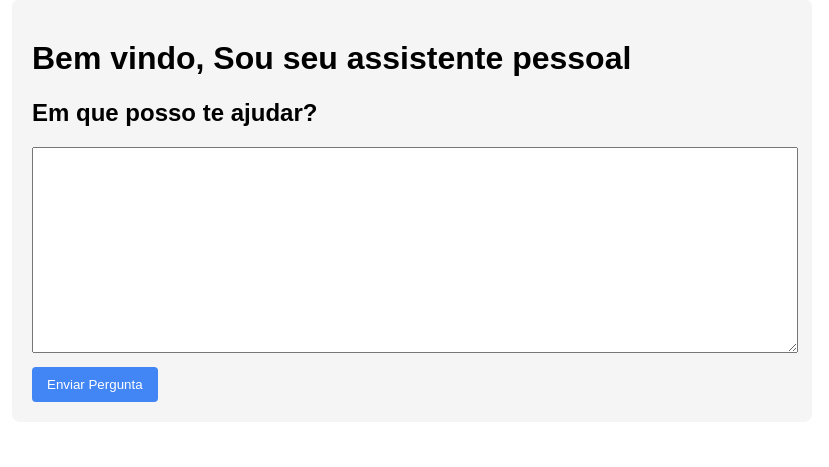
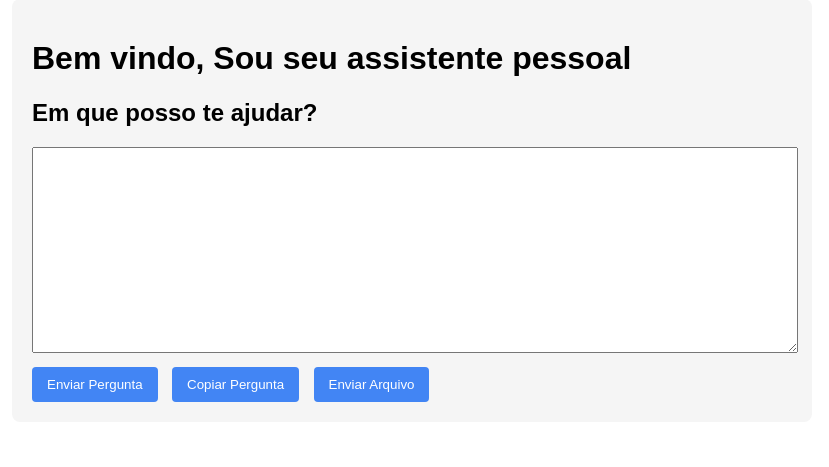
Before and after one commit to marcelquin/IA_Assistent_especialista, a Flask app: page / in a window 1280 px wide. Shown: the part 36-503 px from the top of the page, without its empty margins (228-1057 px from the left). Run offline with Flask 3, Linux system fonts and the light colour scheme.

Commit message:
adião de arquivo

```diff
--- a/app/templates/index.html
+++ b/app/templates/index.html
@@ -51,6 +51,9 @@
             <textarea id="pergunta" required></textarea>
 			<br/>
             <button onclick="enviarPergunta()">Enviar Pergunta</button>
+            <button onclick="copiarPergunta()">Copiar Pergunta</button>
+            <input type="file" id="arquivo" accept=".txt,.pdf,.docx" style="display: none;">
+            <button onclick="document.getElementById('arquivo').click()">Enviar Arquivo</button>
         </div>
 
         {% if resposta %}
@@ -65,11 +68,64 @@
 </html>
 
 <script>
-function copiarResposta() {
+function handleFileUpload(event) {
+    const file = event.target.files[0];
+    if (!file) return;
+
+    const reader = new FileReader();
+    reader.onload = function(e) {
+        document.getElementById('pergunta').value = e.target.result;
+    };
+    reader.readAsText(file);
+}
+
+document.getElementById('arquivo').addEventListener('change', handleFileUpload);
+
+function copiarResposta()
+{
     const textoResposta = document.getElementById('resposta-texto').innerText;
-    navigator.clipboard.writeText(textoResposta)
-        .then(() => alert('Resposta copiada com sucesso!'))
-        .catch(err => console.error('Erro ao copiar:', err));
+
+    if (!navigator.clipboard) {
+        const textarea = document.createElement('textarea');
+        textarea.value = textoResposta;
+        document.body.appendChild(textarea);
+        textarea.select();
+        try {
+            document.execCommand('copy');
+            alert('Resposta copiada com sucesso!');
+        } catch (err) {
+            alert('Erro ao copiar: ' + err);
+        }
+        document.body.removeChild(textarea);
+        return;
+    }
+}
+
+function copiarPergunta()
+{
+    const textoPergunta = document.getElementById('pergunta').value;
+
+    if (!navigator.clipboard) {
+        const textarea = document.createElement('textarea');
+        textarea.value = textoPergunta;
+        document.body.appendChild(textarea);
+        textarea.select();
+        try {
+            document.execCommand('copy');
+            alert('Pergunta copiada com sucesso!');
+        } catch (err) {
+            alert('Erro ao copiar pergunta: ' + err);
+        }
+        document.body.removeChild(textarea);
+        return;
+    }
+
+    navigator.clipboard.writeText(textoPergunta)
+        .then(() => alert('Pergunta copiada com sucesso!'))
+        .catch(err => {
+            console.error('Erro ao copiar pergunta:', err);
+            alert('Erro ao copiar pergunta: ' + err);
+        });
 }
 
 async function enviarPergunta() {
```
